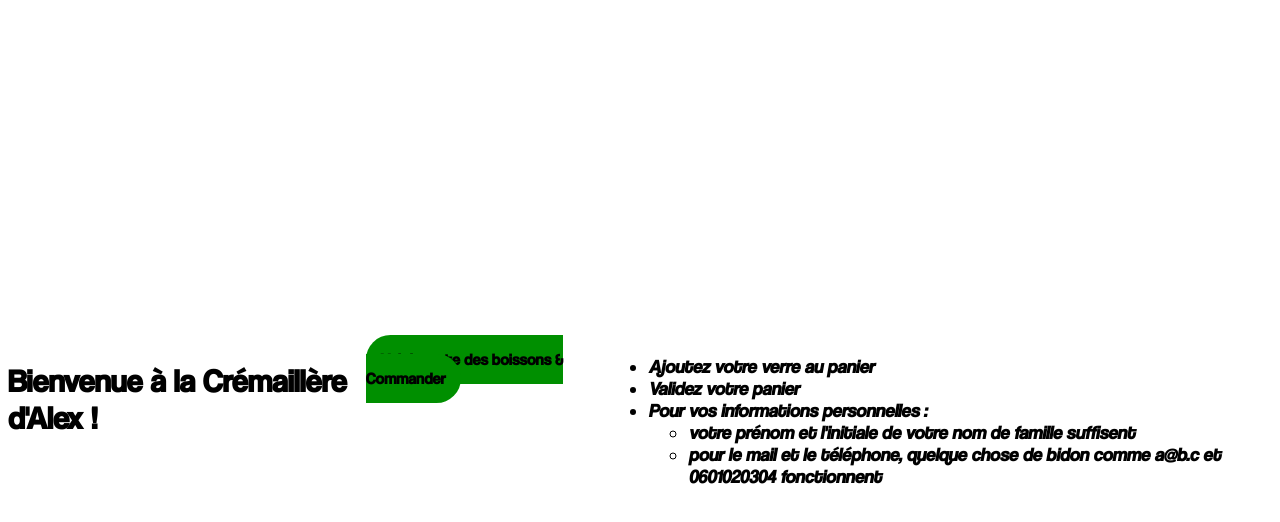
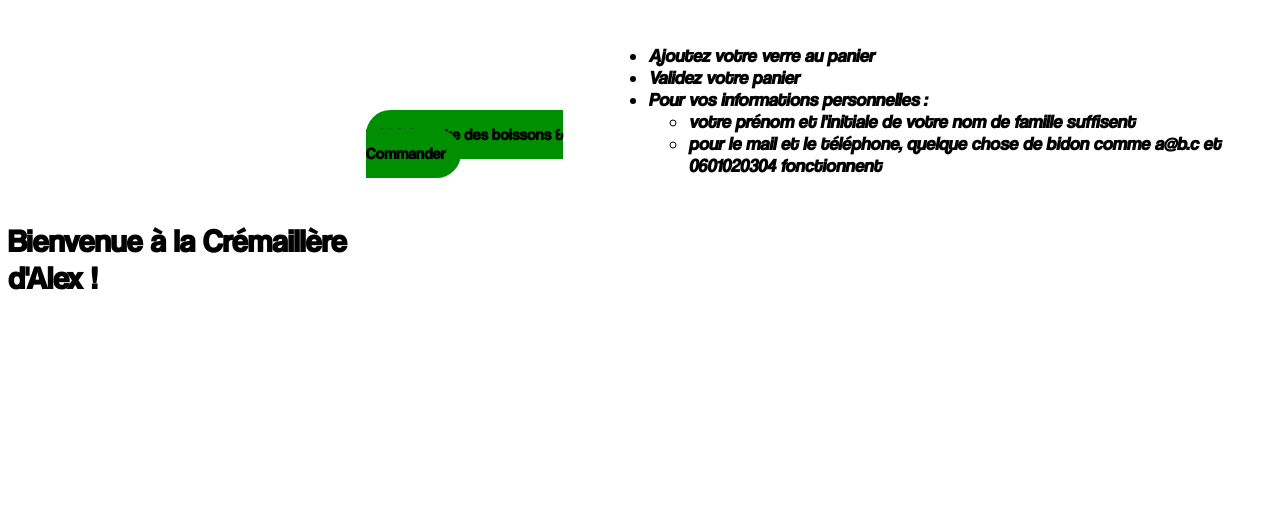
Before and after one commit to archimedous/cremaillerealex, a plain HTML site: page index.html in a window 1280 px wide. Drawn offline with Linux system fonts and the light colour scheme; a script that the page names is missing.

Commit message:
Update index.css

```diff
--- a/index.css
+++ b/index.css
@@ -25,17 +25,17 @@ body {
 h1 {
   display: block;
   font-family: 'coolveticaregular';
-  height: 75;
+  height: 75%;
 }
 
 h2 {
   display: block;
   font-family: 'coolveticaregular';
-  height: 100;
+  height: 100%;
 }
 
 h3 {
   display: block;
   font-family: 'coolveticaregular_italic';
-  height: 125;
+  height: 125%;
 }
```
